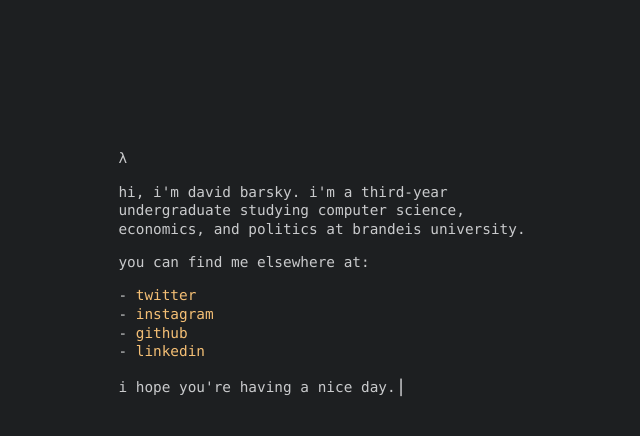
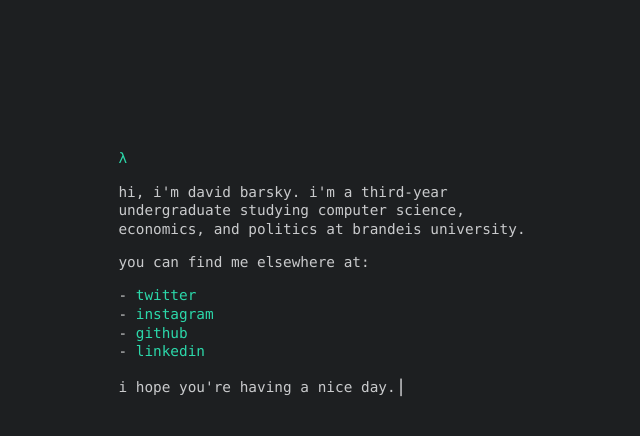
Before and after one commit to davidbarsky/davidbarsky.github.io, a Jekyll site: the page built from index.html, in a window 1280 px wide. Shown: the top 436 px of the page, without its empty margins (310-950 px from the left). Built offline with Jekyll 4.4.1, drawn with Linux system fonts in a browser that asks for light colours.

Commit message:
mint flavored

```diff
--- a/css/main.scss
+++ b/css/main.scss
@@ -8,7 +8,7 @@
 // colors
 $background-color: #1d1f21;
 $text-color: #c9cacc;
-$link-color: #f4bf75;
+$link-color: #2cd8aa;
 
 .container {
   display: flex;
@@ -53,6 +53,10 @@
   content: "- ";
 }
 
+.lambda {
+  color: $link-color;
+}
+
 .blinking-cursor {
   font-weight: 100;
   font-size: 1.1rem;
--- a/index.html
+++ b/index.html
@@ -3,7 +3,7 @@
 ---
 
 <article>
-  <p>λ</>
+  <p class="lambda">λ</p>
   <p>Hi, I'm David Barsky. I'm a third-year undergraduate studying computer science, economics, and politics at Brandeis University.</p>
 
   <p>You can find me elsewhere at:</p>
```
